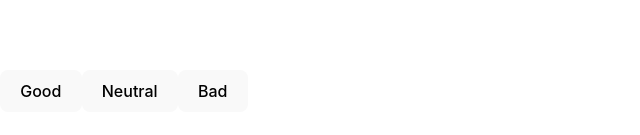
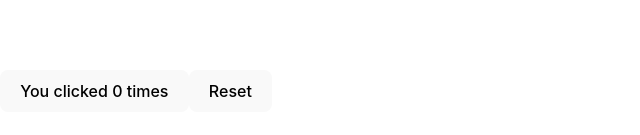
Before and after one commit to Vitalii-250885/test_react, a React (Vite) app: page / in a window 1280 px wide. Shown: the part 309-444 px from the top of the page, without its empty margins (0-640 px from the left). Built offline with nearby package versions, Linux system fonts and the light colour scheme.

Commit message:
Update App.jsx

```diff
--- a/src/components/App.jsx
+++ b/src/components/App.jsx
@@ -1,26 +1,19 @@
-// import { useState } from "react";
+import { useState, useEffect } from "react";
 
 const App = () => {
-  // const [feedbacks, setValues] = useState({
-  //   good: 0,
-  //   neutral: 0,
-  //   bad: 0,
-  // });
+  const [clicks, setClicks] = useState(0);
 
-  const updateFeedback = (feedbackType) => {
-    console.log("Hello:", feedbackType);
-    // setValues({
-    //   ...feedbacks,
-    //   feedbackType: feedbacks.feedbackType + 1,
-    // });
-  };
+  useEffect(() => {
+    window.localStorage.setItem("saved-clicks", clicks);
+  }, [clicks]);
 
   return (
-    <>
-      <button onClick={"Hello"}>Good</button>
-      <button onClick={"Privet"}>Neutral</button>
-      <button onClick={"rtf"}>Bad</button>
-    </>
+    <div>
+      <button onClick={() => setClicks(clicks + 1)}>
+        You clicked {clicks} times
+      </button>
+      <button onClick={() => setClicks(0)}>Reset</button>
+    </div>
   );
 };
 
```
